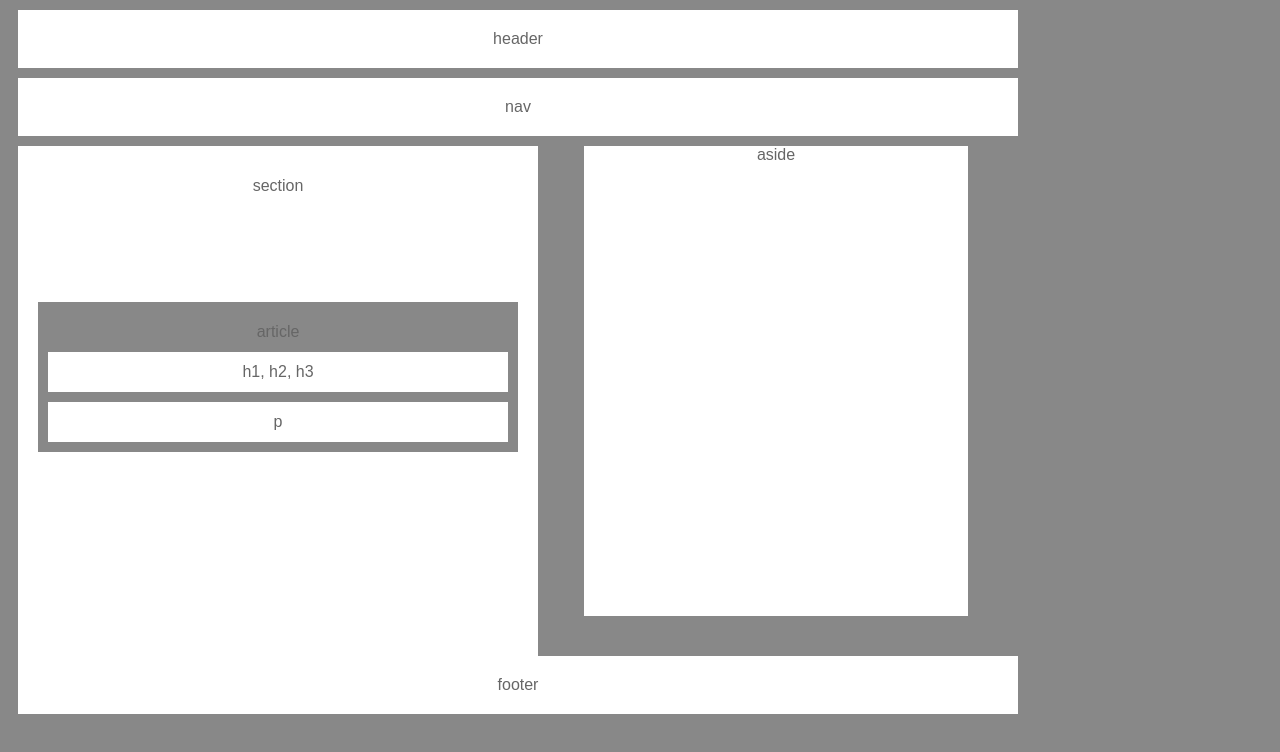
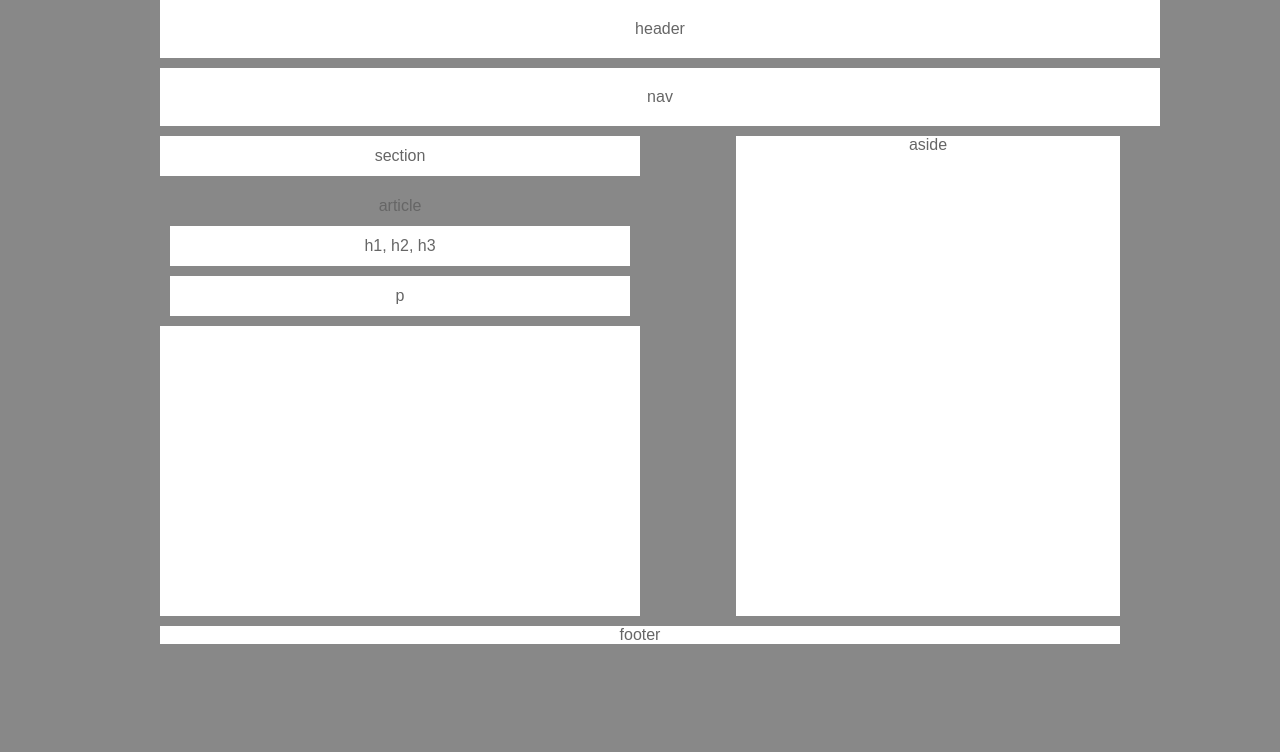
Before and after one commit to nmanderson314/HW-Wireframe, a plain HTML site: page index.html in a window 1280 px wide. Drawn offline with Linux system fonts and the light colour scheme.

Commit message:
adjusted to match instructions

```diff
--- a/style.css
+++ b/style.css
@@ -4,20 +4,20 @@ body{
     font-family: sans-serif;
     color:  #666;
     width: 960px;
+    margin: auto;
 }
 
 header{
     width: 100%;
     padding: 20px;
     background-color: #fff;
-    margin: 10px;
 }
 
 .nav{
     width: 100%;
     background-color: #fff;
     padding: 20px;
-    margin: 10px;
+    margin-top: 10px;
 }
 
 section{
@@ -25,12 +25,12 @@ section{
     background-color: #fff;
     width: 50%;
     height: 60%;
-    padding: 20px;
-    margin-left: 10px;
     line-height: 40px;
+    margin-top: 10px;
 }
 
 .aside{
+    margin-top: 10px;
     float: right;
     height: 60%;
     width: 40%;
@@ -38,8 +38,7 @@ section{
 }
 
 article{
-    margin-top: 20%;
-    margin-bottom: 0px;
+    margin:auto;
     background-color: #888;
     padding: 10px;
 }
@@ -56,9 +55,8 @@ article{
 
 .footer{
     clear: both;
-    padding: 20px;
+    position: relative;
     width: 100%;
     background-color: #fff;
-    margin: 10px;
-
+    bottom: -10px;
 }
```
